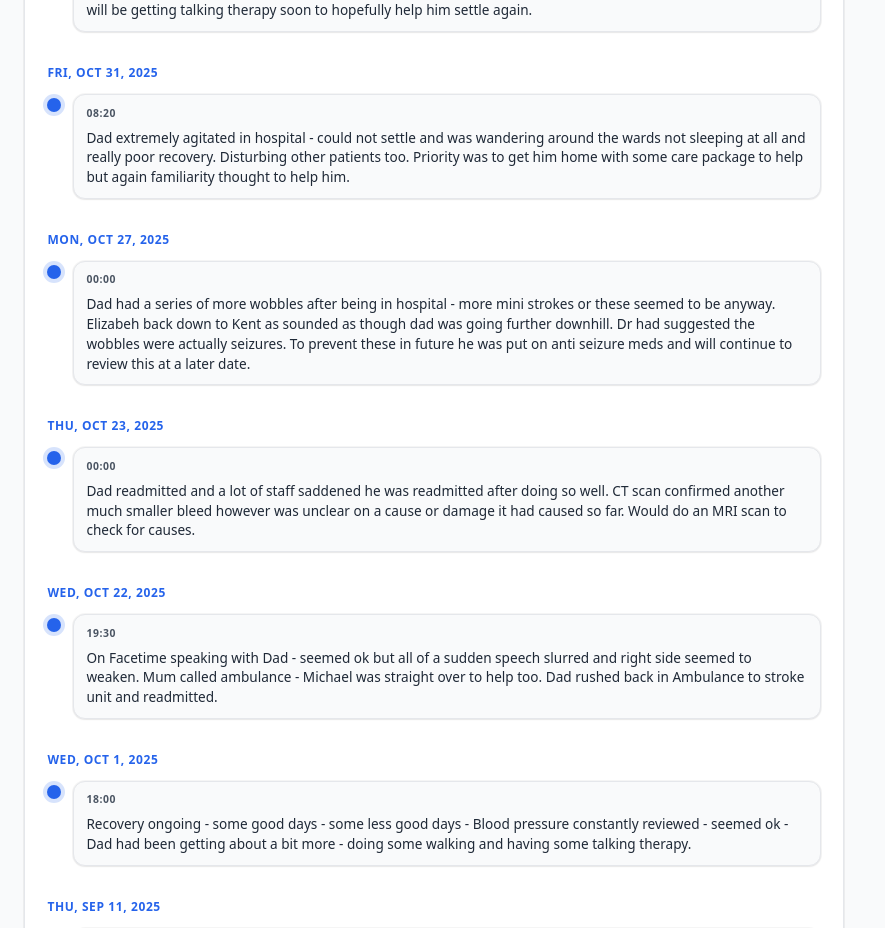
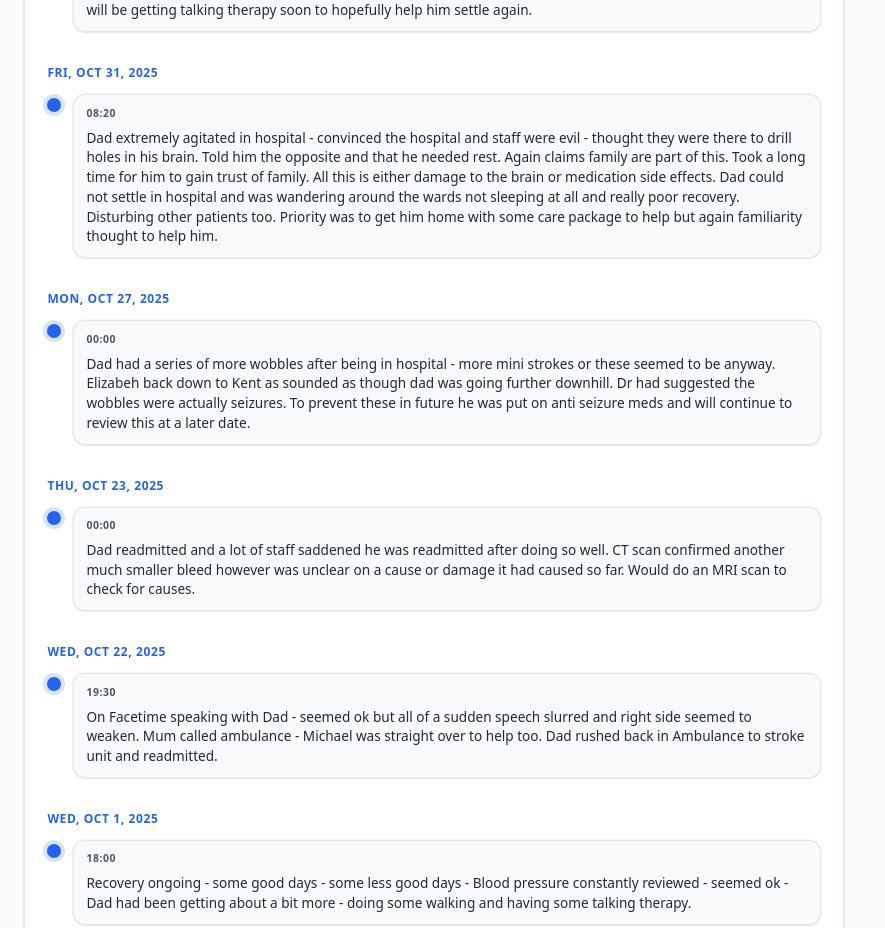
Before and after one commit to johnpwise/al-update-app, a React (Vite) app: page / in a window 1280 px wide. Shown: the part 1040-1968 px from the top of the page, without its empty margins (0-885 px from the left). Built offline with nearby package versions, Linux system fonts and the light colour scheme.

Commit message:
added more details

```diff
--- a/src/App.tsx
+++ b/src/App.tsx
@@ -6,13 +6,13 @@ type Entry = { id: number; date: string; time: string; text: string }
 function App() {
   // Timeline entries (newest first by date/time when rendered)
   const entries: Entry[] = [
-    { id: 18, date: '2025-11-29', time: '18:10', text: 'Dad constantly losing things including letters/glasses - very confused - not understanding what family are telling him about his home being his home - would understand better with rest - he is very restless - possibly medication side effects. Needs lots of rest and to do little by little each day then rest for now. Talking therapy planned for a week or twos time.' },
+    { id: 18, date: '2025-11-29', time: '18:10', text: 'Dad constantly losing things including letters/glasses - very confused - not understanding what family are telling him about his home being his home - would understand better with rest - he is very restless - possibly medication side effects. Needs lots of rest and to do little by little each day then rest for now. Talking therapy planned for a week or twos time. Dad needs time at the moment.' },
     { id: 17, date: '2025-11-28', time: '18:10', text: 'Dad convinced he is being moved out of his home - paranoid that family is selling it from under him - again the opposite is happening - reassuring him he is staying at home and we are stopping him from going in a care home.' },
     { id: 16, date: '2025-11-22', time: '18:10', text: 'Dad more with it today - sometimes restless at night and wandering but sleeping a lot in the day to aid recovery.' },
     { id: 15, date: '2025-11-21', time: '18:10', text: 'Dad extremely confused. Not a good day.' },
     { id: 14, date: '2025-11-20', time: '18:10', text: 'Dad convinced he is being put in a care home but the opposite is the reality but cannot get this through to him.' },
     { id: 13, date: '2025-11-05', time: '21:00', text: 'Dad discharged from hospital again and returned home. Dad was very delierious/confused when home and convinced that his home was not his home but a copy of his home... took a long time to reassure him that this was not the case and there is still the belief on a regular basis that it is not his home or it has been sold from underneath him. A lot of confusion still and needs time to recover for now. It will be a slow recovery process and will be getting talking therapy soon to hopefully help him settle again.' },
-    { id: 12, date: '2025-10-31', time: '08:20', text: 'Dad extremely agitated in hospital - could not settle and was wandering around the wards not sleeping at all and really poor recovery. Disturbing other patients too. Priority was to get him home with some care package to help but again familiarity thought to help him.' },
+    { id: 12, date: '2025-10-31', time: '08:20', text: 'Dad extremely agitated in hospital - convinced the hospital and staff were evil - thought they were there to drill holes in his brain. Told him the opposite and that he needed rest. Again claims family are part of this. Took a long time for him to gain trust of family. All this is either damage to the brain or medication side effects. Dad could not settle in hospital and was wandering around the wards not sleeping at all and really poor recovery. Disturbing other patients too. Priority was to get him home with some care package to help but again familiarity thought to help him.' },
     { id: 11, date: '2025-10-27', time: '00:00', text: 'Dad had a series of more wobbles after being in hospital - more mini strokes or these seemed to be anyway. Elizabeh back down to Kent as sounded as though dad was going further downhill. Dr had suggested the wobbles were actually seizures. To prevent these in future he was put on anti seizure meds and will continue to review this at a later date. ' },
     { id: 10, date: '2025-10-23', time: '00:00', text: 'Dad readmitted and a lot of staff saddened he was readmitted after doing so well. CT scan confirmed another much smaller bleed however was unclear on a cause or damage it had caused so far. Would do an MRI scan to check for causes.' },
     { id: 9, date: '2025-10-22', time: '19:30', text: 'On Facetime speaking with Dad - seemed ok but all of a sudden speech slurred and right side seemed to weaken. Mum called ambulance - Michael was straight over to help too. Dad rushed back in Ambulance to stroke unit and readmitted.' },
```
